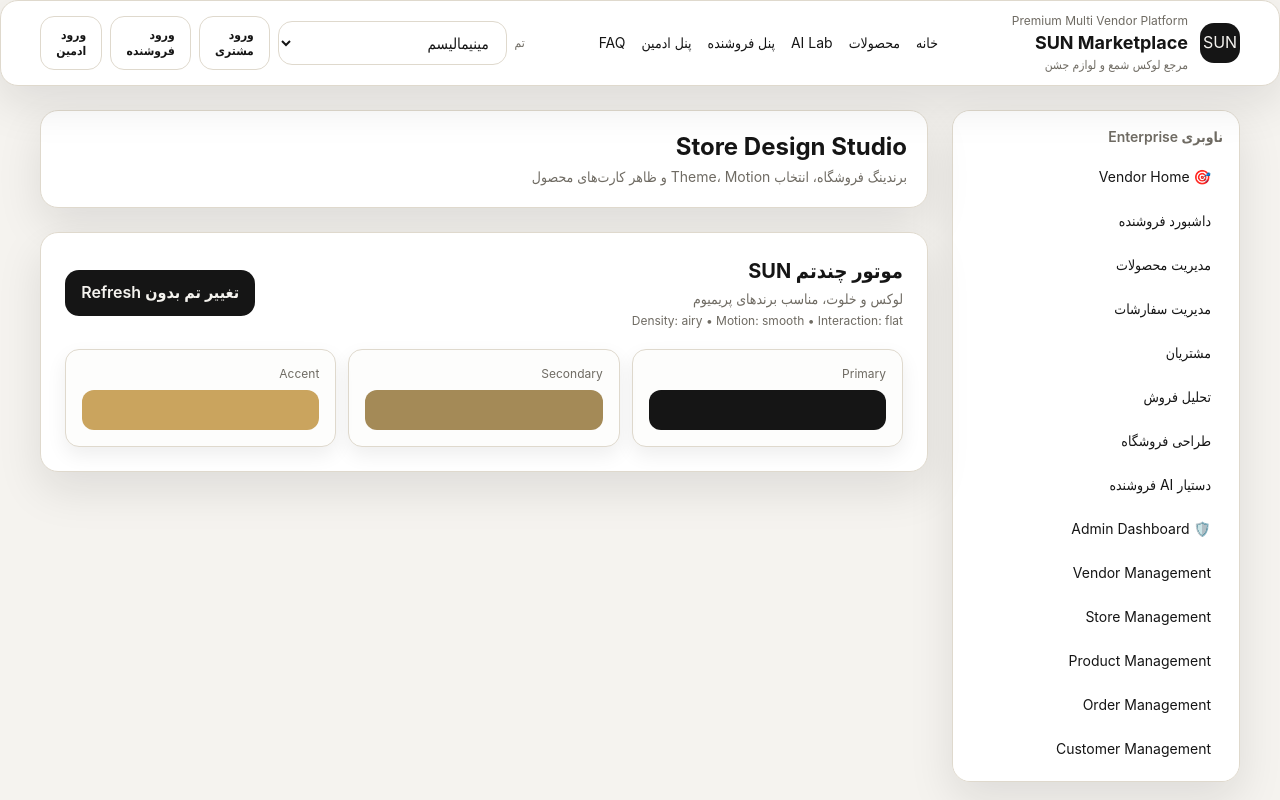
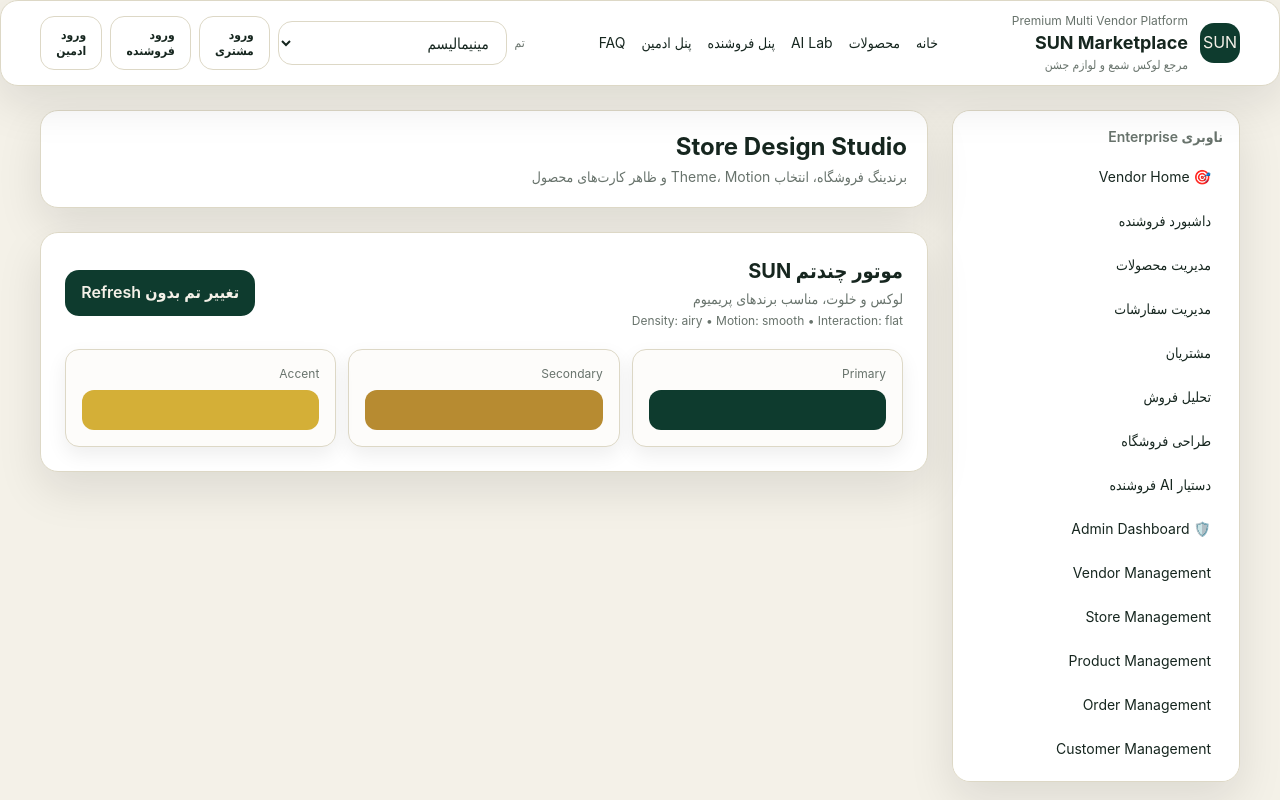
Before and after one commit to aftabcollege-gif/Suncandel, a Next.js app: page /vendor/store-design in a window 1280 px wide. Shown: the top 800 px of the page. Built offline with nearby package versions, Linux system fonts and the light colour scheme.

Commit message:
Apply dark green & gold brand palette
Co-authored-by: arena-agent <297053741+arena-agent@users.noreply.github.com>

```diff
--- a/src/app/globals.css
+++ b/src/app/globals.css
@@ -1,20 +1,20 @@
 @import "tailwindcss";
 
 :root {
-  --color-primary: #151515;
-  --color-secondary: #a48a57;
-  --color-accent: #caa45e;
-  --color-background: #f5f3ef;
+  --color-primary: #0e3b2e;
+  --color-secondary: #b78b31;
+  --color-accent: #d4af37;
+  --color-background: #f4f1e8;
   --color-surface: #ffffff;
-  --color-border: #dfd9cd;
-  --color-text: #151515;
-  --color-muted-text: #6f6b63;
-  --color-success: #2d8a4c;
-  --color-warning: #c57b08;
-  --color-error: #bc2d2d;
+  --color-border: #ddd8c6;
+  --color-text: #16261f;
+  --color-muted-text: #68736c;
+  --color-success: #1f7a4d;
+  --color-warning: #b9791a;
+  --color-error: #b23a3a;
   --radius: 14px;
-  --shadow-card: 0 18px 45px rgba(20,20,20,.1);
-  --shadow-soft: 0 8px 20px rgba(20,20,20,.07);
+  --shadow-card: 0 18px 45px rgba(14, 59, 46, 0.12);
+  --shadow-soft: 0 8px 20px rgba(14, 59, 46, 0.08);
   --glass-surface: transparent;
   --glass-blur: blur(0);
 }
--- a/src/components/experience/Hero3DSlider.tsx
+++ b/src/components/experience/Hero3DSlider.tsx
@@ -40,7 +40,7 @@
     title: "Explore Collection",
     description: "مجموعه کامل فروشندگان منتخب SUN را کشف کنید.",
     cta: "مشاهده کالکشن",
-    palette: ["#ebf5ff", "#78b0ff", "#2b65bb"],
+    palette: ["#123f2f", "#b78b31", "#d4af37"],
   },
 ];
 
--- a/src/themes/themes.ts
+++ b/src/themes/themes.ts
@@ -5,17 +5,17 @@
     name: "minimalism",
     labelFa: "مینیمالیسم",
     colors: {
-      primary: "#151515",
-      secondary: "#a48a57",
-      accent: "#caa45e",
-      background: "#f5f3ef",
+      primary: "#0e3b2e",
+      secondary: "#b78b31",
+      accent: "#d4af37",
+      background: "#f4f1e8",
       surface: "#ffffff",
-      border: "#dfd9cd",
-      text: "#151515",
-      mutedText: "#6f6b63",
-      success: "#2d8a4c",
-      warning: "#c57b08",
-      error: "#bc2d2d",
+      border: "#ddd8c6",
+      text: "#16261f",
+      mutedText: "#68736c",
+      success: "#1f7a4d",
+      warning: "#b9791a",
+      error: "#b23a3a",
     },
     radius: "14px",
     cardShadow: "0 18px 45px rgba(20,20,20,.1)",
```
Also changed, not shown: public/favicon.svg, src/app/icon.svg.
